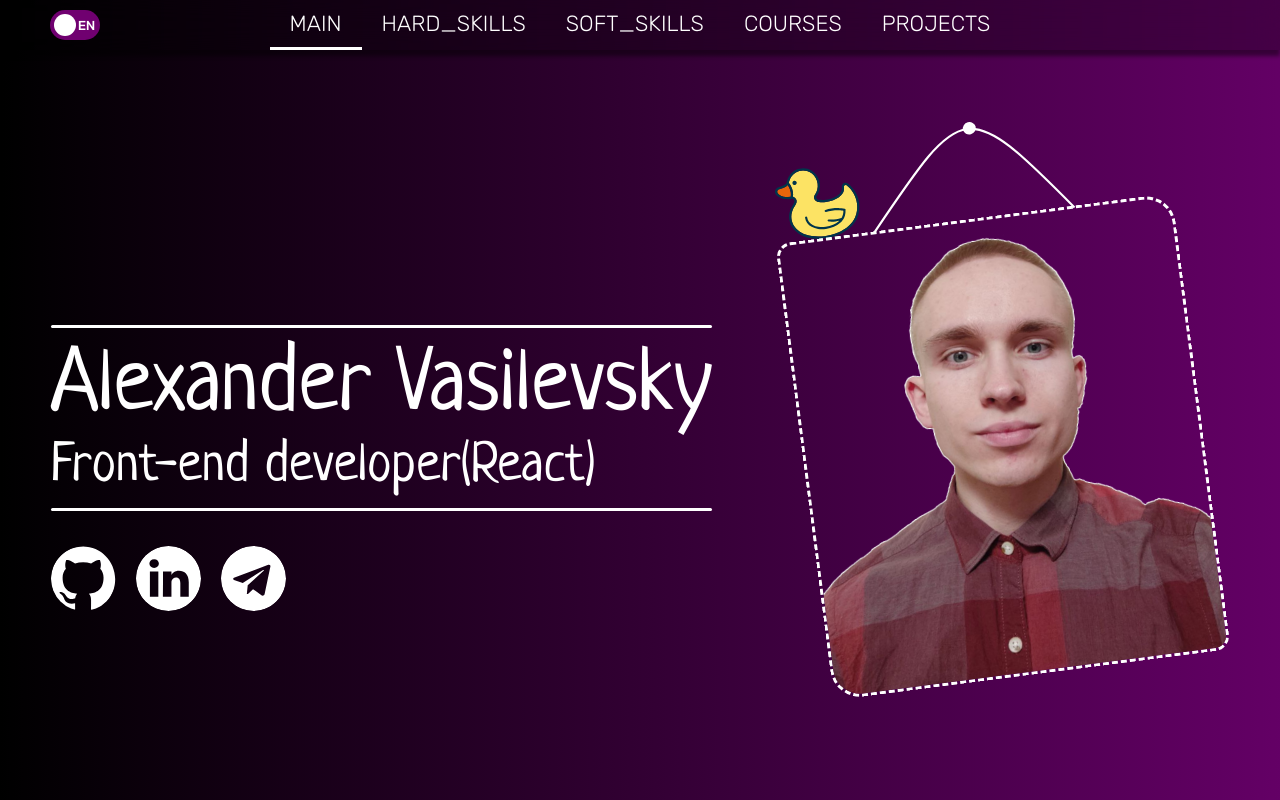
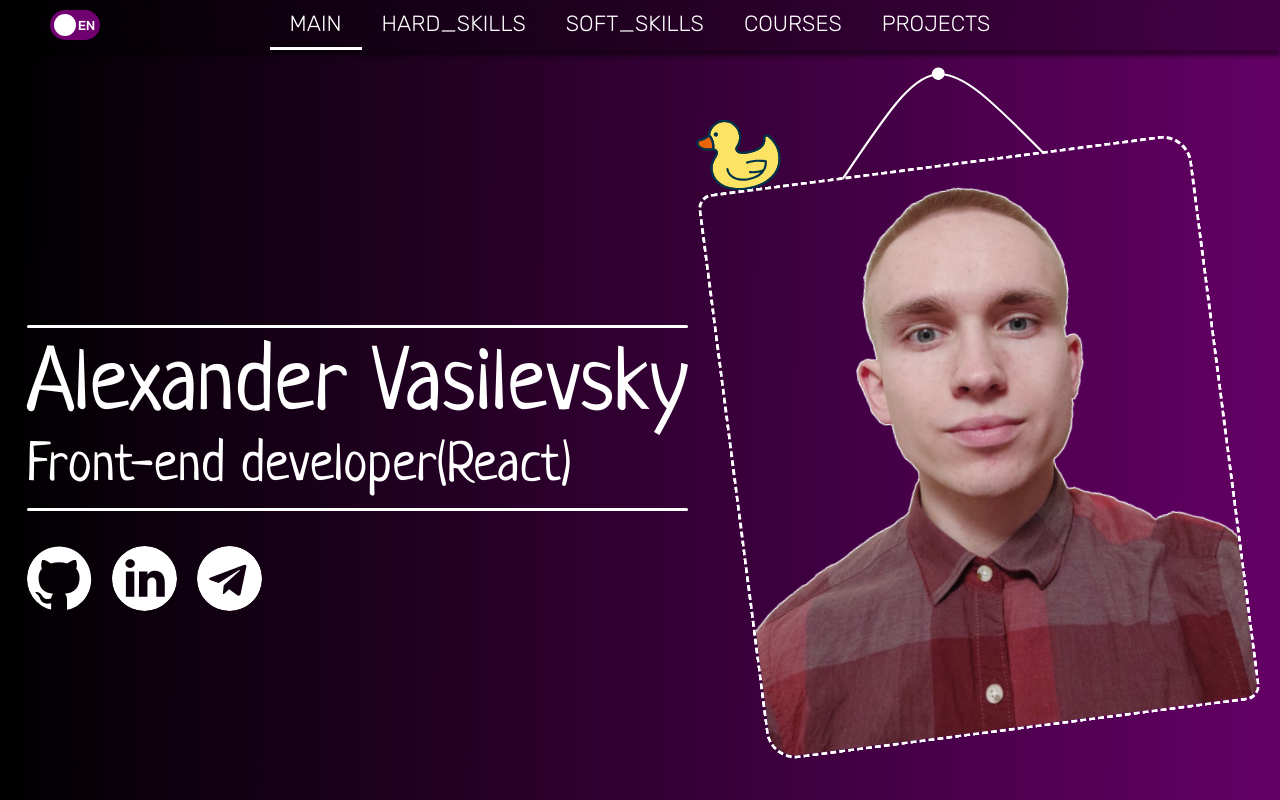
Before and after one commit to ForzVA/purple_resume, a React (Create React App) app: page / in a window 1280 px wide. Shown: the top 800 px of the page. Built offline with nearby package versions, Linux system fonts and the light colour scheme.

Commit message:
Added links to social networks  and SocialNetwork component

```diff
--- a/src/components/Main/index.tsx
+++ b/src/components/Main/index.tsx
@@ -8,6 +8,7 @@ import myPhoto from "../../assets/images/my-photo.png";
 import Duck from "../../icons/Frame/Duck";
 import Rope from "../../icons/Frame/Rope";
 import Divider from "../common/Divider";
+import SocialNetwork from "../common/SocialNetwork";
 
 const Main: React.FC = () => {
   const { t } = useTranslation();
@@ -27,13 +28,25 @@ const Main: React.FC = () => {
         </div>
         <ul className={styles.root__info__links}>
           <li>
-            <Github className={styles.root__info__links__github} />
+            <SocialNetwork
+              Component={Github}
+              link="https://github.com/ForzVA"
+              className={styles.root__info__links__github}
+            />
           </li>
           <li>
-            <LinkedIn className={styles.root__info__links__linkedIn} />
+            <SocialNetwork
+              Component={LinkedIn}
+              link="https://www.linkedin.com/in/alexvasilevsky/"
+              className={styles.root__info__links__linkedIn}
+            />
           </li>
           <li>
-            <Telegram className={styles.root__info__links__telegram} />
+            <SocialNetwork
+              Component={Telegram}
+              link="https://t.me/alexxvass"
+              className={styles.root__info__links__telegram}
+            />
           </li>
         </ul>
       </div>
--- a/src/components/Main/main.module.scss
+++ b/src/components/Main/main.module.scss
@@ -46,10 +46,17 @@
 
       gap: 20px;
 
-      & > li > svg {
+      & > li > a > svg {
         cursor: pointer;
         transition: 0.3s ease all;
         border-radius: 50%;
+      }
+
+      & > li > a > svg:hover {
+        cursor: pointer;
+        transition: 0.3s ease all;
+        border-radius: 50%;
+        transform: translateY(-5px);
       }
 
       &__github:hover {
@@ -112,7 +119,7 @@
     }
 
     &__img {
-      width: 400px;
+      width: 100%;
       position: relative;
       border-radius: 15px 30px 15px 30px;
       top: -3px;
--- /dev/null
+++ b/src/components/common/SocialNetwork/index.tsx
@@ -0,0 +1,24 @@
+import React, { Component } from "react";
+import styles from "./social-network.module.scss";
+
+type SocialNetworkType = {
+  link: string;
+  target?: string;
+  className?: string;
+  Component: React.ElementType;
+};
+
+const SocialNetwork: React.FC<SocialNetworkType> = ({
+  link,
+  target = "_blank",
+  Component,
+  className,
+}) => {
+  return (
+    <a href={link} target={target} rel="noreferrer">
+      <Component className={className} />
+    </a>
+  );
+};
+
+export default SocialNetwork;
```
Also changed, not shown: src/components/common/SocialNetwork/social-network.module.scss (added).
